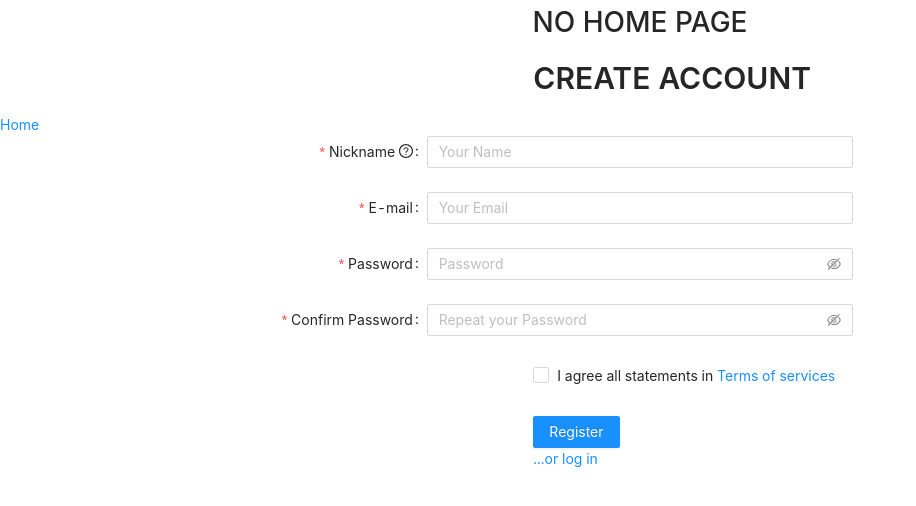
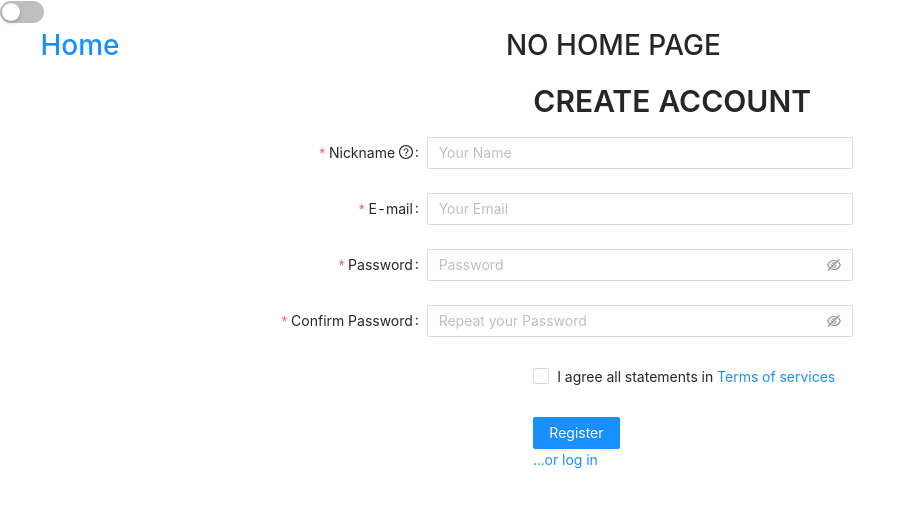
Before and after one commit to David245M/shop-note, a React (Create React App) app in the folder client/: page /register in a window 1280 px wide. Shown: the top 506 px of the page, without its empty margins (0-916 px from the left). Built offline with nearby package versions, Linux system fonts and the light colour scheme.

Commit message:
Begin theming

```diff
--- a/client/src/App.js
+++ b/client/src/App.js
@@ -1,28 +1,26 @@
-import React, { useContext } from 'react'
-import { Redirect, Route, Switch } from 'react-router-dom';
+import React, { useContext, createContext } from 'react'
+import { Redirect, Route, Switch, Link } from 'react-router-dom';
 import { AuthContext } from './contexts/Auth';
 import HomePage from './pages/Home';
 import LoginPage from './pages/Login'
 import MainPage from './pages/Main';
 import RegisterPage from './pages/Register'
+import Header from './Header'
 
-const Header = () => {
-  return (
-    <h1 style={{heigth: 100, width:'100%', textAlign: 'center', background: 'primary'}}>
-      <Switch>
-        <Route exact path="/">MAIN PA1GE</Route>
-        <Route path="/login">NO HOME PAGE</Route>
-        <Route path="/register">NO HOME PAGE</Route>
-      </Switch>
-    </h1>
-  )
-}
+import styled from 'styled-components'
+
+const Content = styled.div`
+  height: 100vh;
+  background-color: ${props => props.theme.bgColor};
+  color: ${props => props.theme.textColor};
+`
 
 function App() {
   const { isAuth } = useContext(AuthContext)
+
   return (
-    <div className="App">
-      <Header />
+      <Content >
+        <Header/>
         <Switch>
           <Route exact path="/" >
             { isAuth ? <MainPage /> : <HomePage /> }
@@ -34,9 +32,11 @@ function App() {
             { isAuth ? <Redirect to="/" /> : <LoginPage />}
           </Route>
         </Switch>
-    </div>
+      </Content>
+
   );
 }
 
 
+
 export default App;
--- /dev/null
+++ b/client/src/Header.js
@@ -0,0 +1,35 @@
+
+import React from 'react'
+import { Switch as SwitchButton, Col, Row } from 'antd';
+import { Route, Switch, Link } from 'react-router-dom';
+// import themes from './ThemeToggle'
+// import { generateThemeColor, changeAntdTheme } from 'mini-dynamic-antd-theme';
+
+const Header = () => {
+    // const onChange = (value) =>{
+    //     (value === true ? themes.dark : themes.light)
+    //     changeAntdTheme(generateThemeColor('black'))
+    // }
+
+    return (
+      <h1 style={{heigth: 100, width:'100%', textAlign: 'center', background: 'primary'}}>
+        <Row>
+          <Col span={3}>
+            <Link to="/">Home</Link>
+          </Col>
+          <Col span={17}>
+            <Switch>
+              <Route exact path="/">MAIN PA1GE</Route>
+              <Route path="/login">NO HOME PAGE</Route>
+              <Route path="/register">NO HOME PAGE</Route>
+            </Switch>
+          </Col>
+          <Col span={4}>
+              {/* <SwitchButton onChange={onChange}/> Тут маэ бути ця пагана світчбаттон але я не можу її тут поставити, я пеерероблю */}
+          </Col>
+        </Row>
+      </h1>
+    )
+  }
+
+  export default Header
--- /dev/null
+++ b/client/src/ThemeToggle.js
@@ -0,0 +1,43 @@
+import React, { useState } from 'react'
+import { Switch } from 'antd';
+import { ThemeProvider } from 'styled-components'
+
+const themes = {
+    dark: {
+      bgColor: '#222',
+      textColor: '#fff'
+    },
+    light: {
+      bgColor: '#fff',
+      textColor: '#222'
+    }
+}
+
+const Toggler = ({ onChange, currentTheme }) => (
+    <>
+      <Switch value = {currentTheme} onChange={onChange}/>
+    </>
+)
+
+const ThemeToggle = ({ children, themeName }) => {
+    const defaultTheme = themeName === 'light' ? themes.light : themes.dark
+    const [theme, setTheme] = useState(defaultTheme)
+    const onChangeTheme = (value) => {
+        setTheme(value === true ? themes.dark : themes.light)
+    }
+    return (
+      <>
+
+        <ThemeProvider theme={theme}>
+          <Toggler onChange={onChangeTheme} currentTheme={themeName} />
+          {children}
+        </ThemeProvider>
+      </>
+
+      );
+
+}
+
+export default ThemeToggle;
+export { Toggler };
+export { themes };
--- a/client/src/index.js
+++ b/client/src/index.js
@@ -2,6 +2,7 @@ import React from 'react';
 import ReactDOM from 'react-dom';
 import { BrowserRouter } from 'react-router-dom';
 import AuthProvider from './contexts/Auth'
+import ThemeToggle  from './ThemeToggle.js'
 import App from './App';
 
 
@@ -9,7 +10,9 @@ ReactDOM.render(
   <React.StrictMode>
     <BrowserRouter>
       <AuthProvider>
-        <App />
+        <ThemeToggle themeName='light'>
+          <App />
+        </ThemeToggle>
       </AuthProvider>
     </BrowserRouter>
   </React.StrictMode>,
--- a/client/src/pages/Home.jsx
+++ b/client/src/pages/Home.jsx
@@ -5,7 +5,6 @@ import { Link } from 'react-router-dom'
 const HomePage = () => {
   return (
     <div>
-      <Link to="/">Home</Link>
       <h1>Home Page</h1>
       <Link to="/register">Register</Link>
       <Link to="/login">Login</Link>
--- a/client/src/pages/Login.jsx
+++ b/client/src/pages/Login.jsx
@@ -58,7 +58,7 @@ const LoginPage = () => {
 
   return (
     <>
-      <Link to="/">Home</Link>
+
       <Form
         {...firstlayout}
         name="login"
--- a/client/src/pages/Register.jsx
+++ b/client/src/pages/Register.jsx
@@ -91,7 +91,6 @@ const RegisterPage = () => {
       </Row>
 
 
-      <Link to="/">Home</Link>
       <Form
         {...formItemLayout}
         form={form}
@@ -134,7 +133,7 @@ const RegisterPage = () => {
         </Form.Item>
 
         <Form.Item
-          name="password"
+          name="first-password"
           label="Password"
           rules={[
             {
@@ -148,7 +147,7 @@ const RegisterPage = () => {
         </Form.Item>
 
         <Form.Item
-          name="confirm"
+          name="password"
           label="Confirm Password"
           dependencies={['password']}
           hasFeedback
@@ -181,7 +180,7 @@ const RegisterPage = () => {
         </Form.Item> */}
 
         <Form.Item
-          name="agreement"
+          name="agree"
           valuePropName="checked"
           rules={[
             {
--- a/package.json
+++ b/package.json
@@ -31,6 +31,8 @@
     "config": "^3.3.2",
     "express": "^4.17.1",
     "jsonwebtoken": "^8.5.1",
-    "mongoose": "^5.10.13"
+    "mini-dynamic-antd-theme": "^0.2.4",
+    "mongoose": "^5.10.13",
+    "styled-components": "^5.2.1"
   }
 }
```
Also changed, not shown: 1 other file (tests, documents, lock files or other folders). Lines whose indentation alone changed are shown as unchanged.
